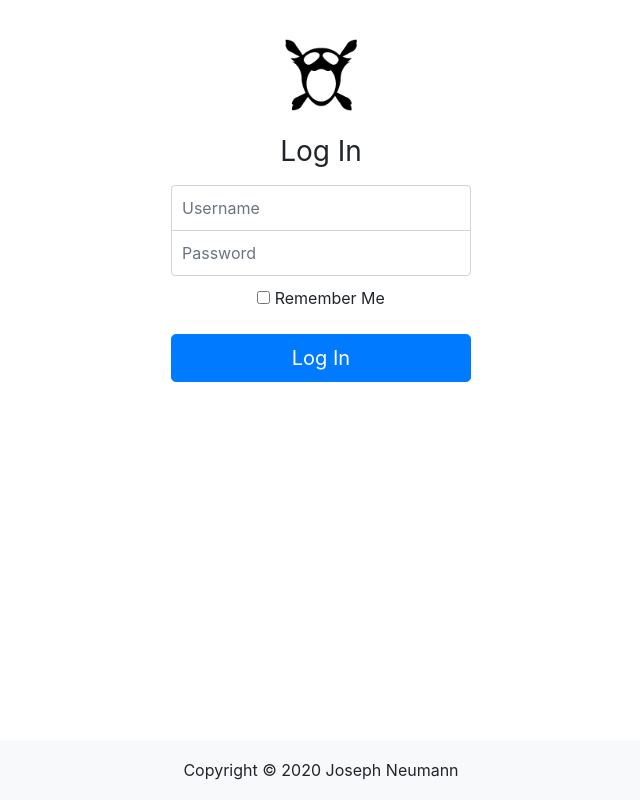
After one commit to josephneumann/spirit-island-logger, a Flask app: page /login in a window 1280 px wide. The commit adds this page. Shown: the whole page, without its empty margins (319-959 px from the left). Run offline with Flask 2, Linux system fonts and the light colour scheme; some libraries are stand-ins or nearby versions.

Commit message:
Add user authentication and login protection

```diff
--- a/app/__init__.py
+++ b/app/__init__.py
@@ -4,12 +4,18 @@ from flask_sqlalchemy import SQLAlchemy
 from flask_migrate import Migrate
 from flask import Flask
 from flask_bcrypt import Bcrypt
+from flask_login import LoginManager
 
 app = Flask(__name__)
 app.config.from_object(Config)
 db = SQLAlchemy(app)
 migrate = Migrate(app, db)
 bcrypt = Bcrypt(app)
+login = LoginManager(app)
+login.login_view = 'login'
+login.login_message = "You must be logged in to view this page."
+login.login_message_category = "danger"
+
 
 
 from app import routes, models
--- a/app/forms.py
+++ b/app/forms.py
@@ -21,6 +21,8 @@ from wtforms import (
     SelectMultipleField,
     SelectField,
     TextAreaField,
+    PasswordField,
+    StringField,
 )
 from wtforms.validators import DataRequired, NumberRange, Optional
 
@@ -96,3 +98,10 @@ class RandomizeGameForm(FlaskForm):
     )
     force = BooleanField("Force Over-write")
     randomize = SubmitField("Randomize Game")
+
+
+class LoginForm(FlaskForm):
+    username = StringField("Username")
+    password = PasswordField("Password")
+    remember_me = BooleanField("Remember Me")
+    login = SubmitField("Log In")
--- a/app/routes.py
+++ b/app/routes.py
@@ -8,8 +8,16 @@ The project is released under the MIT License Agreement.  See the LICENSE.txt fi
 """
 from app import app, db
 from flask import render_template, url_for, redirect, request, flash
-from app.models import Game, Spirit, Board, AdversaryLevel, Scenario, Expansion
-from app.forms import CreateGameForm, EditGameForm, ScoreGameForm, RandomizeGameForm, SpiritCreateGameForm
+from flask_login import current_user, login_user, logout_user, login_required
+from app.models import Game, Spirit, Board, AdversaryLevel, Scenario, Expansion, User
+from app.forms import (
+    CreateGameForm,
+    EditGameForm,
+    ScoreGameForm,
+    RandomizeGameForm,
+    SpiritCreateGameForm,
+    LoginForm,
+)
 import itertools
 
 
@@ -24,6 +32,7 @@ def chunked_iterable(iterable, size):
 
 @app.route("/", methods=["GET", "POST"])
 @app.route("/index", methods=["GET", "POST"])
+@login_required
 def index():
     games = Game.query.order_by(Game.date.desc()).limit(
         5
@@ -45,14 +54,15 @@ def index():
 
     return render_template("index.html", title="Home", games=games, form=form)
 
-
 @app.route("/games")
+@login_required
 def games():
     games = Game.query.order_by(Game.id.desc()).all()
     return render_template("games.html", title="Games", games=games)
 
 
 @app.route("/games/<game_id>/edit", methods=["GET", "POST"])
+@login_required
 def edit_game(game_id):
     form = EditGameForm()
     gm = Game.query.get_or_404(game_id)
@@ -138,6 +148,7 @@ def edit_game(game_id):
 
 
 @app.route("/games/<game_id>/score", methods=["GET", "POST"])
+@login_required
 def score_game(game_id):
     form = ScoreGameForm()
     gm = Game.query.get_or_404(game_id)
@@ -166,6 +177,7 @@ def score_game(game_id):
 
 
 @app.route("/games/<game_id>/delete")
+@login_required
 def delete_game(game_id):
     db.session.delete(Game.query.get_or_404(game_id))
     db.session.commit()
@@ -173,6 +185,7 @@ def delete_game(game_id):
 
 
 @app.route("/games/<game_id>/randomize", methods=["GET", "POST"])
+@login_required
 def randomize_game(game_id):
     gm = Game.query.get_or_404(game_id)
     form = RandomizeGameForm()
@@ -219,12 +232,16 @@ def randomize_game(game_id):
 
 
 @app.route("/spirits")
+@login_required
 def spirits():
-    spirits = chunked_iterable(Spirit.query.order_by(Spirit.name).all(), 3)  # This is a generator
+    spirits = chunked_iterable(
+        Spirit.query.order_by(Spirit.name).all(), 3
+    )  # This is a generator
     return render_template("spirits.html", title="Spirits", chunked_spirits=spirits)
 
 
 @app.route("/spirits/<spirit_id>")
+@login_required
 def spirit(spirit_id):
     spirit = Spirit.query.get_or_404(spirit_id)
     games = spirit.games
@@ -232,6 +249,7 @@ def spirit(spirit_id):
 
 
 @app.route("/spirits/<spirit_id>/create_game", methods=["GET", "POST"])
+@login_required
 def spirit_create_game(spirit_id):
     form = SpiritCreateGameForm()
     form.expansions.choices = [
@@ -253,3 +271,28 @@ def spirit_create_game(spirit_id):
         flash("{}: {}".format(error.capitalize(), form.errors[error][0]), "danger")
 
     return render_template("spirit_create_game.html", title="Create Game", form=form)
+
+
+@app.route("/login", methods=["GET", "POST"])
+def login():
+    if current_user.is_authenticated:
+        return redirect(url_for("index"))
+    form = LoginForm()
+    print(request)
+    if form.validate_on_submit():
+        print("validated")
+        user = User.query.filter(User.username == form.username.data).first()
+        if user is None or not user.check_password(form.password.data):
+            flash("Invalid username or password", "danger")
+            return redirect(url_for("login"))
+        login_user(user, remember=form.remember_me.data)
+        return redirect(url_for("index"))
+    print(form.errors)
+    return render_template("login.html", title="Log In", form=form)
+
+
+@app.route("/logout")
+@login_required
+def logout():
+    logout_user()
+    return redirect(url_for("login"))
--- a/app/static/css/custom.css
+++ b/app/static/css/custom.css
@@ -67,3 +67,33 @@ body {
 .container-alert {
     margin-top: 4em;
 }
+
+.form-signin {
+  width: 100%;
+  max-width: 330px;
+  padding: 15px;
+  margin: 0 auto;
+}
+.form-signin .checkbox {
+  font-weight: 400;
+}
+.form-signin .form-control {
+  position: relative;
+  box-sizing: border-box;
+  height: auto;
+  padding: 10px;
+  font-size: 16px;
+}
+.form-signin .form-control:focus {
+  z-index: 2;
+}
+.form-signin input[type="username"] {
+  margin-bottom: -1px;
+  border-bottom-right-radius: 0;
+  border-bottom-left-radius: 0;
+}
+.form-signin input[type="password"] {
+  margin-bottom: 10px;
+  border-top-left-radius: 0;
+  border-top-right-radius: 0;
+}
--- a/app/templates/base.html
+++ b/app/templates/base.html
@@ -32,6 +32,9 @@
                 <li class="nav-item {% if request.endpoint == 'spirits' %}active{% else %}{% endif %}">
                     <a class="nav-link" href="{{ url_for('spirits') }}">Spirits</a>
                 </li>
+            </ul>
+            <ul class="navbar-nav">
+                <li><a class="nav-link" href="{{ url_for('logout') }}">Log Out</a></li>
             </ul>
         </div>
     </nav>
--- /dev/null
+++ b/app/templates/login.html
@@ -0,0 +1,23 @@
+{% extends "base.html" %}
+{% block navbar %}
+{% endblock %}
+{% block alerts %}
+{{ super() }}
+{% endblock %}
+{% block content %}
+    <form action="" method="post" class="form-signin text-center mt-4">
+        {{ form.hidden_tag() }}
+        <img class="mb-4" src="{{ url_for("static", filename="/img/icons/fear.png") }}" alt="" width="72" height="72">
+        <h1 class="h3 mb-3 font-weight-normal">Log In</h1>
+        <label for="username" class="sr-only">Username</label>
+        {{ form.username(** {"class":"form-control","id":"username","placeholder":"Username", "type":"username"}) }}
+        <label for="password" class="sr-only">Password</label>
+        {{ form.password(** {"class":"form-control","id":"password","placeholder":"Password"}) }}
+        <div class="checkbox mb-3">
+            <label>
+                {{ form.remember_me(** {"type":"checkbox","id":"rememberMe"}) }} Remember Me
+            </label>
+        </div>
+        {{ form.login(** {"class":"btn btn-primary btn-lg btn-block"}) }}
+    </form>
+{% endblock %}
```
Also changed, not shown: app/models.py (+45 -39 lines), app/static/img/icons/fear.png (added). Lines whose indentation alone changed are shown as unchanged.
